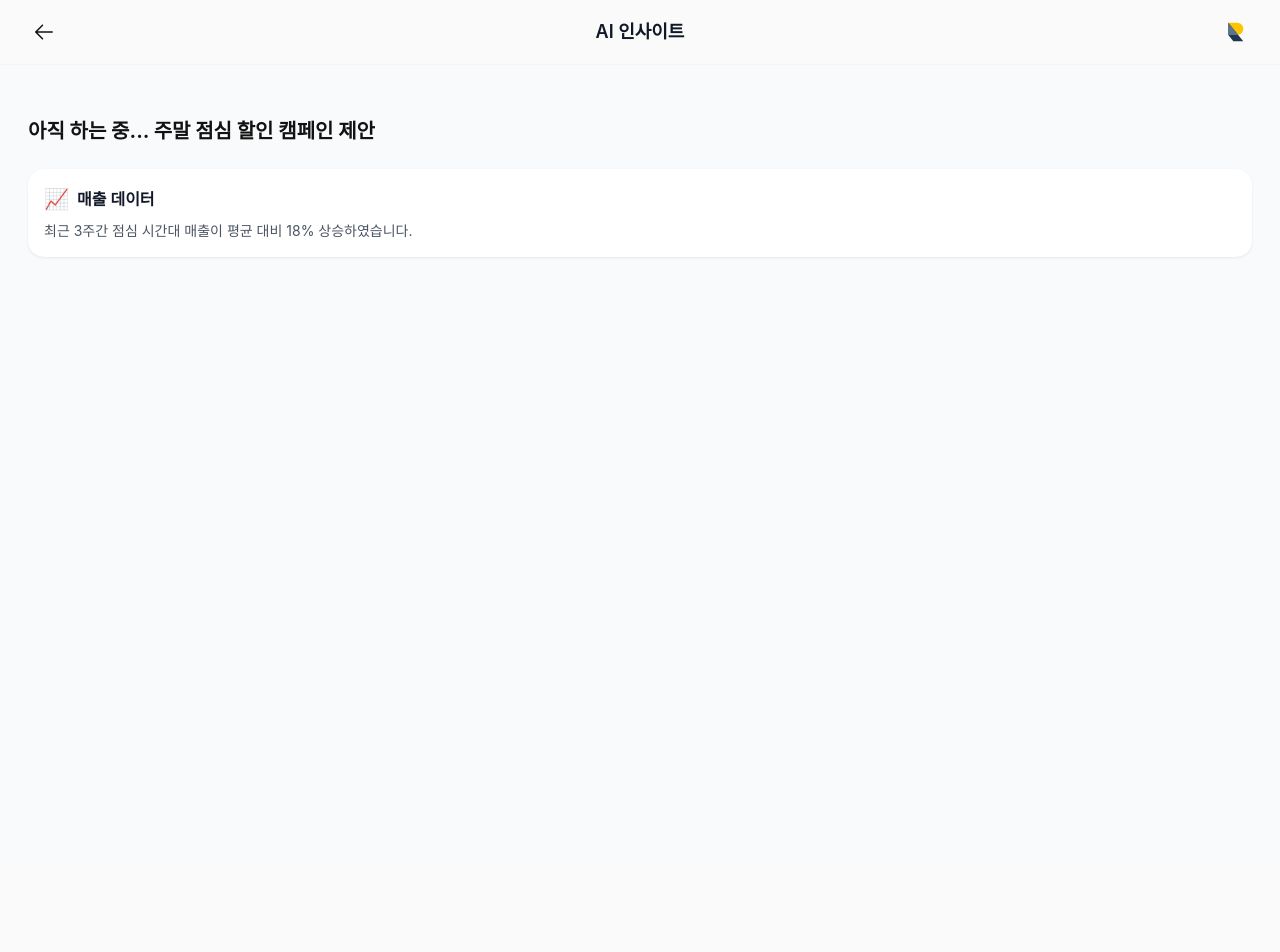
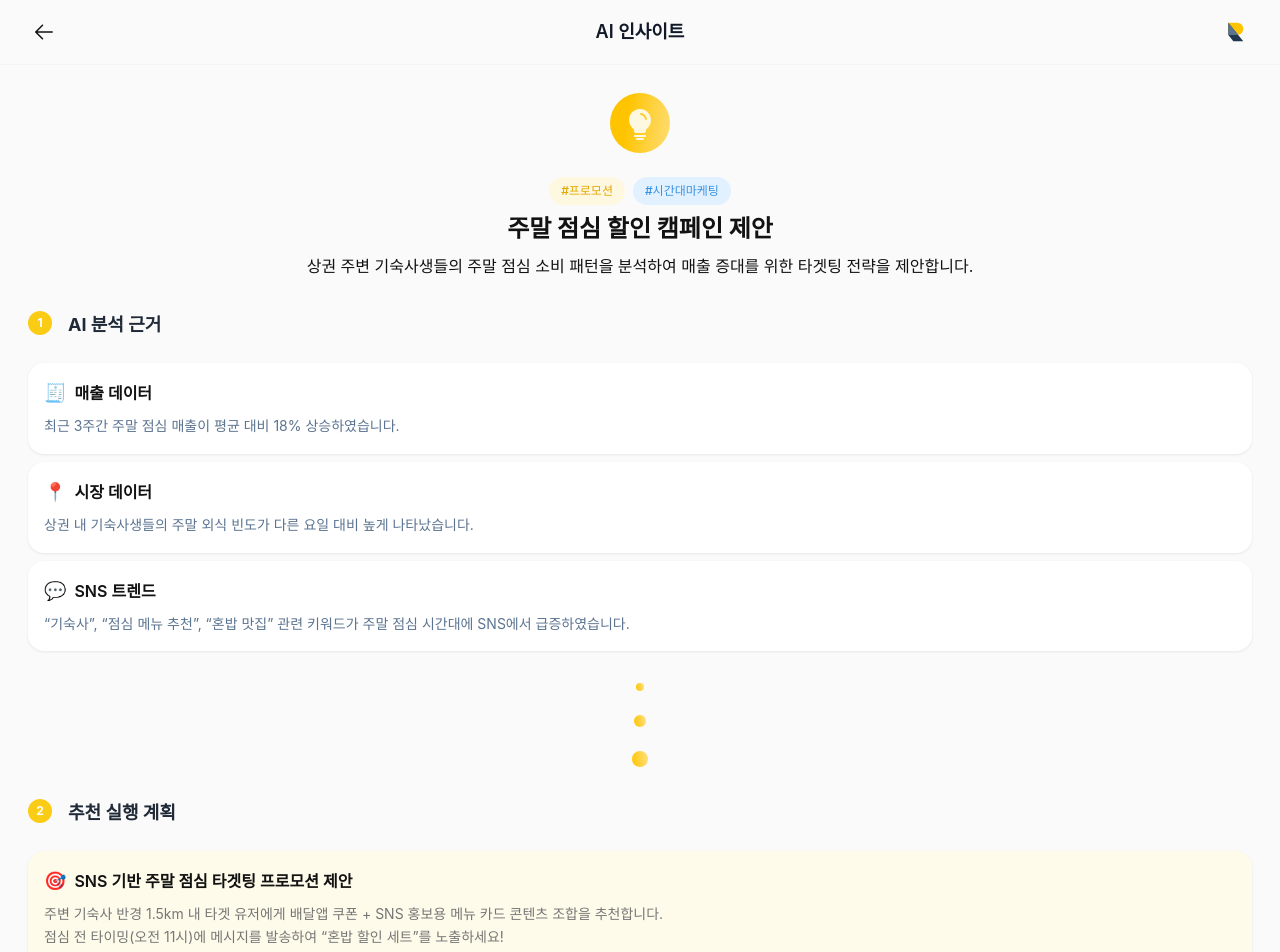
Before and after one commit to likelion-team-MoPT/mopt-front, a React (Vite) app: page /insight/1 in a window 1280 px wide. Shown: the top 952 px of the page. Before the commit the page ends 865 px from the top, so only its background shows below. Built offline with nearby package versions, Linux system fonts and the light colour scheme; the HTML template or start-up script is replaced by a standard one.

Commit message:
Feat:insight-detail 디자인 구현

```diff
--- a/src/pages/Insight.tsx
+++ b/src/pages/Insight.tsx
@@ -27,7 +27,7 @@ interface RecommendedStrategy {
 const mockInsightData = {
   newStrategies: [
     {
-      id: 1,
+      id: 'insight_001',
       icon: '📈',
       title: '주말 점심 할인 캠페인 제안',
       subtitle: '최근 3주간 점심 시간대 매출 상승',
@@ -35,7 +35,7 @@ const mockInsightData = {
       isNew: true,
     },
     {
-      id: 2,
+      id: 'insight_002',
       icon: '📣',
       title: 'SNS 광고 예산 확대 필요',
       subtitle: 'SNS 유입 전환율이 평균보다 2배 높음',
@@ -43,7 +43,7 @@ const mockInsightData = {
       isNew: true,
     },
     {
-      id: 3,
+      id: 'insight_003',
       icon: '🥐',
       title: '브런치 세트 프로모션 제안',
       subtitle: '브런치 키워드 상권 내 검색량 40%',
@@ -53,7 +53,7 @@ const mockInsightData = {
   ],
   recommendedStrategies: [
      {
-      id: 1,
+      id: 'insight_004', // 기존 AI 추천 전략 id는 추후 api 확인 후 수정
       icon: '🍽',
       title: '주말 저녁 방문 유도 프로모션 제안',
       tags: [
@@ -62,7 +62,7 @@ const mockInsightData = {
       ],
     },
     {
-      id: 2,
+      id: 'insight_005',
       icon: '✉️',
       title: '고객 맞춤 이메일 캠페인 제안',
       tags: [
@@ -71,7 +71,7 @@ const mockInsightData = {
       ],
     },
     {
-      id: 3,
+      id: 'insight_006',
       icon: '📱',
       title: 'SNS 이벤트 참여 유도 캠페인',
       tags: [
@@ -80,7 +80,7 @@ const mockInsightData = {
       ],
     },
     {
-      id: 4,
+      id: 'insight_007',
       icon: '📍',
       title: '신규 상권 대상 타겟 광고 전략',
       tags: [
@@ -89,7 +89,7 @@ const mockInsightData = {
       ],
     },
     {
-      id: 5,
+      id: 'insight_008',
       icon: '☕',
       title: '점심 타임 직장인 타겟 쿠폰 발송',
       tags: [
@@ -120,7 +120,7 @@ const Insight: React.FC = () => {
   return (
     <Layout showBottomTab={false}>
         {/* Header */}
-      <div className="flex items-center justify-between px-7 py-4 sticky top-0 z-10 border-b border-gray-100">
+      <div className="flex items-center justify-between px-7 py-4 z-10 border-b border-gray-100">
           <button onClick={() => navigate(-1)} className="flex items-center justify-center w-8 h-8">
             <img src={backIcon} alt="뒤로 가기" className="w-6 h-6" />
           </button>
--- a/src/pages/InsightDetail.tsx
+++ b/src/pages/InsightDetail.tsx
@@ -1,56 +1,220 @@
-// src/pages/InsightDetail.tsx
 import React from 'react';
 import { useNavigate, useParams } from 'react-router-dom';
 import { Layout } from '../components/common';
 import iconSvg from '../assets/icon.svg';
 import backIcon from '../assets/back.svg';
+import lightbulb from '../assets/lightbulb.svg';
+
+const mockDetailData = {
+  id: 'insight_001',
+  tags: [
+    { text: '#프로모션', type: 'growth' },
+    { text: '#시간대마케팅', type: 'retention' },
+  ],
+  title: '주말 점심 할인 캠페인 제안',
+  summary: '상권 주변 기숙사생들의 주말 점심 소비 패턴을 분석하여 매출 증대를 위한 타겟팅 전략을 제안합니다.',
+  analysis: {
+    title: 'AI 분석 근거',
+    items: [
+      {
+        icon: '🧾',
+        title: '매출 데이터',
+        description: '최근 3주간 주말 점심 매출이 평균 대비 18% 상승하였습니다.',
+      },
+      {
+        icon: '📍',
+        title: '시장 데이터',
+        description: '상권 내 기숙사생들의 주말 외식 빈도가 다른 요일 대비 높게 나타났습니다.',
+      },
+      {
+        icon: '💬',
+        title: 'SNS 트렌드',
+        description: '“기숙사”, “점심 메뉴 추천”, “혼밥 맛집” 관련 키워드가 주말 점심 시간대에 SNS에서 급증하였습니다.',
+      },
+    ],
+  },
+  recommendation: {
+    title: '추천 실행 계획',
+    item: {
+      icon: '🎯',
+      title: 'SNS 기반 주말 점심 타겟팅 프로모션 제안',
+      description: '주변 기숙사 반경 1.5km 내 타겟 유저에게 배달앱 쿠폰 + SNS 홍보용 메뉴 카드 콘텐츠 조합을 추천합니다.\n점심 전 타이밍(오전 11시)에 메시지를 발송하여 “혼밥 할인 세트”를 노출하세요!',
+    },
+  },
+};
+
+// Insight.tsx의 getTagClasses 재사용
+const getTagClasses = (type: 'growth' | 'retention' | 'expansion') => {
+    switch (type) {
+      case 'growth':
+        return 'text-[#E4A700] bg-[#FFF8E1]'; // 노란색 계열
+      case 'retention':
+        return 'text-[#3892E3] bg-[#E2F1FF]'; // 파란색 계열
+      case 'expansion':
+        return 'text-[#FF7171] bg-[#F5F5F5]'; // 빨간색 계열
+    }
+};
+
+// AI 분석 근거 카드
+const AnalysisCard: React.FC<{ icon: string; title: string; description: string }> = ({ icon, title, description }) => (
+  <div className="rounded-2xl bg-white p-4 shadow-[0_1px_3px_0_rgba(18,18,18,0.08)] space-y-2">
+    <div className="flex items-center gap-2">
+      <span role="img" aria-label={`${title} 아이콘`} className="text-lg">{icon}</span>
+      <p className="font-semibold text-[#121212]">{title}</p>
+    </div>
+    <p className="text-sm text-[#5B7490] leading-relaxed">
+      {description}
+    </p>
+  </div>
+);
+
 
 const InsightDetail: React.FC = () => {
   const navigate = useNavigate();
-  const { id } = useParams<{ id: string }>();
+  const { id } = useParams<{ id: string }>(); // URL에서 insight id를 가져옴
+
+  // 추후 api 호출, 데이터 받아오는 로직 작성
+  const data = mockDetailData;
 
   return (
     <Layout showBottomTab={false}>
       {/* Header */}
-      <div className="flex items-center justify-between px-7 py-4 sticky top-0 z-10 border-b border-gray-100">
-          <button onClick={() => navigate(-1)} className="flex items-center justify-center w-8 h-8">
-            <img src={backIcon} alt="뒤로 가기" className="w-6 h-6" />
-          </button>
-
-          <h1 className="text-lg font-semibold text-gray-900">AI 인사이트</h1>
-
-          <div className="w-8 h-8 flex items-center justify-center">
+      <div className="flex items-center justify-between px-7 py-4 z-10 border-b border-gray-100">
+        <button onClick={() => navigate(-1)} className="flex items-center justify-center w-8 h-8">
+          <img src={backIcon} alt="뒤로 가기" className="w-6 h-6" />
+        </button>
+        <h1 className="text-lg font-semibold text-gray-900">AI 인사이트</h1>
+        <div className="w-8 h-8 flex items-center justify-center">
             <img src={iconSvg} alt="MoPT Logo" className="w-8 h-8" />
-          </div>
+        </div>
       </div>
 
       {/* Body */}
-      <div className="min-h-screen bg-gray-50">
+      <div className="min-h-screen bg-gray2">
         <div className="p-7 space-y-6">
-          {/* 상단 */}
-          <section className="space-y-2">
-          </section>
+          <div className="space-y-8">
 
-          {/* 제목*/}
-          <section className="space-y-2">
-            <h2 className=" text-xl font-bold text-[#121212]">아직 하는 중...
-              주말 점심 할인 캠페인 제안</h2>
+            {/* 상단*/}
+            <div className="space-y-6">
+              <div className = "flex justify-center">
+                <img src={lightbulb} alt="인사이트 아이콘" className="w-15 h-15" />
+              </div>
 
-          </section>
+              <section className="flex flex-col items-center gap-2 text-center">
 
-          {/* 사유*/}
-          <section className="rounded-2xl bg-white p-4 shadow-[0_1px_3px_0_rgba(18,18,18,0.08)] space-y-2">
-            <div className="flex items-center gap-2">
-              <span role="img" aria-label="icon" className="text-xl">📈</span>
-              <p className="font-semibold text-gray-900">매출 데이터</p>
+                {/* tag */}
+                <div className="flex flex-wrap justify-center gap-2">
+                  {data.tags.map((tag, index) => (
+                    <span
+                      key={index}
+                      className={`text-xs font-medium rounded-full px-3 py-1.5 ${getTagClasses(tag.type as any)}`}
+                    >
+                      {tag.text}
+                    </span>
+                  ))}
+                </div>
+
+                {/* title */}
+                <h2 className="text-2xl font-bold text-[#121212] break-keep">
+                  {data.title}
+                </h2>
+
+                {/* summary */}
+                <p className="text-l text-[#121212] leading-relaxed">
+                  {data.summary}
+                </p>
+              </section>
             </div>
-            <p className="text-sm text-gray-600">
-              최근 3주간 점심 시간대 매출이 평균 대비 18% 상승하였습니다.
-            </p>
-          </section>
 
+            {/* AI 분석 근거 및 추천 실행 계획 */}
+            <section>
+               <div className="flex flex-col gap-8">
+
+                {/*1. AI 분석 근거*/}
+                <div className='flex flex-col gap-2'>
+                    <div className="flex flex-row gap-4 items-start">
+
+                      <div className="flex-shrink-0 w-6 flex justify-center">
+                        <div className="w-6 h-6 rounded-full bg-yellow-400 flex items-center justify-center text-white text-xs font-bold">1</div>
+                      </div>
+
+                      <div className="flex-grow">
+                        <h3 className="text-lg font-bold text-gray-800 mb-4">
+                          {data.analysis.title}
+                        </h3>
+                      </div>
+                    </div>
+                    <div className="space-y-2">
+                        {data.analysis.items.map((item, index) => (
+                          <AnalysisCard key={index} {...item} />
+                        ))}
+                    </div>
+                </div>
+
+                {/* dot */}
+                <div className="flex justify-center">
+                  <div className="flex flex-col items-center gap-6">
+                    <div
+                      className="w-2 h-2 rounded-full"
+                      style={{
+                        background: 'linear-gradient(-98deg, #FFE082 0%, #FFC400 100%)'
+                      }}
+                    ></div>
+                    <div
+                      className="w-3 h-3 rounded-full"
+                      style={{
+                        background: 'linear-gradient(-98deg, #FFE082 0%, #FFC400 100%)'
+                      }}
+                    ></div>
+                    <div
+                      className="w-4 h-4 rounded-full"
+                      style={{
+                        background: 'linear-gradient(-98deg, #FFE082 0%, #FFC400 100%)'
+                      }}
+                    ></div>
+                  </div>
+                </div>
+
+                {/* 2. 추천 실행 계획 */}
+                <div className='flex flex-col gap-2'>
+                  <div className="flex flex-row gap-4 items-start">
+
+                    <div className="flex-shrink-0 w-6 flex justify-center">
+                      <div className="w-6 h-6 rounded-full bg-yellow-400 flex items-center justify-center text-white text-xs font-bold">2</div>
+                    </div>
+
+                    <div className="flex-grow">
+                      <h3 className="text-lg font-bold text-gray-800 mb-4">
+                          {data.recommendation.title}
+                      </h3>
+                    </div>
+                  </div>
+
+                  <div className="rounded-2xl bg-[#FFFBEA] p-4 space-y-2 shadow-[0_1px_3px_0_rgba(18,18,18,0.08)]">
+                    <div className="flex items-center gap-2">
+                       <span role="img" aria-label="추천 아이콘" className="text-lg">{data.recommendation.item.icon}</span>
+                       <p className="font-semibold text-[#121212]">{data.recommendation.item.title}</p>
+                    </div>
+                    <p className="text-sm text-[#767676] whitespace-pre-line leading-relaxed">
+                            {data.recommendation.item.description}
+                    </p>
+                  </div>
+                </div>
+              </div>
+
+            </section>
+          </div>
         </div>
       </div>
+
+      {/* 하단 버튼 */}
+      <footer className="static p-8">
+        <button
+          className="w-full text-black font-semibold py-4 rounded-full"
+          style={{ background: 'linear-gradient(-98deg, #FFE082 0%, #FFC400 100%)' }}>
+          캠페인 만들기
+        </button>
+      </footer>
     </Layout>
   );
 };
```
Also changed, not shown: src/assets/lightbulb.svg (added).
